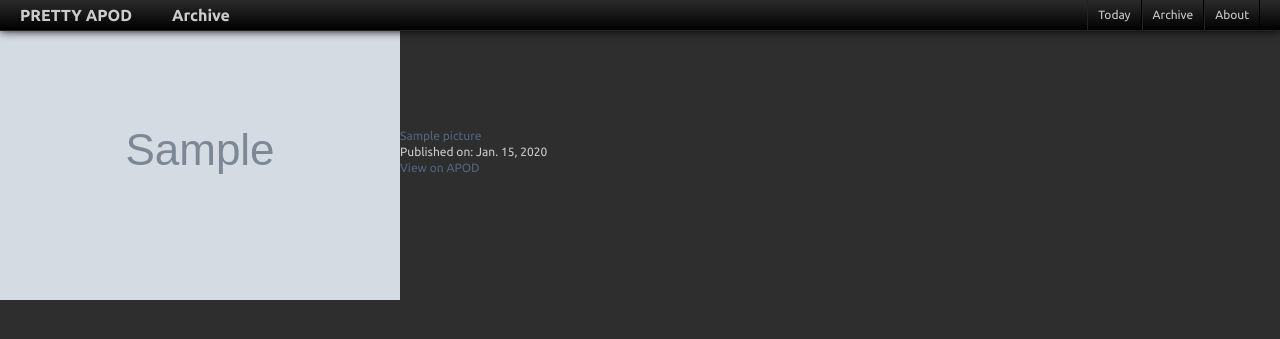
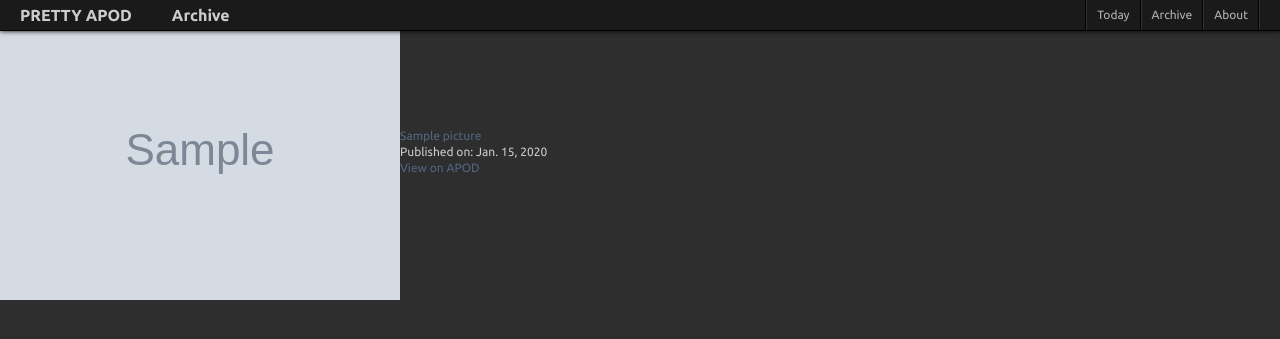
Before and after one commit to doryphores/pretty-apod, a Django app: page /archive/ in a window 1280 px wide. Shown: the top 339 px of the page. Run offline with Django 3.2, Linux system fonts and the light colour scheme; tables that the repository leaves empty hold one stand-in row (values such as "Sample post"); grey boxes marked "Sample" are stand-in pictures; some libraries are stand-ins or nearby versions.

Commit message:
Style tweaks to toolbar and compass improvements

```diff
--- a/compass/sass/_apod.scss
+++ b/compass/sass/_apod.scss
@@ -2,21 +2,21 @@
 
 #apod {
 	position: absolute;
-	top: 31px;
+	top: $toolbar-height + $toolbar-border;
 	left: 0;
 	right: 0;
 	bottom: 0;
 	z-index: 1;
 	overflow: auto;
-	padding: 10px;
+	padding: $viewport-padding;
 	text-align: center;
 
 	// Viewport setup when js is on
 	.js & {
-		top: 41px;
-		left: 10px;
-		right: 10px;
-		bottom: 10px;
+		top: $toolbar-height + $toolbar-border + $viewport-padding;
+		left: $viewport-padding;
+		right: $viewport-padding;
+		bottom: $viewport-padding;
 		padding: 0;
 		overflow: visible;
 	}
@@ -24,7 +24,7 @@
 	// Image
 
 	img {
-		@include box-shadow(black 0 0 20px);
+		@include box-shadow(black 0 0 10px);
 		// Hide initially if js is on (for nice fade effect)
 		.js & {
 			position: absolute;
@@ -50,7 +50,7 @@
 
 	iframe {
 		background: black;
-		@include box-shadow(black 0 0 20px);
+		@include box-shadow(black 0 0 10px);
 		display: block;
 		// Basic positioning when js is off
 		margin: 80px auto 0 auto;
--- a/compass/sass/_base.scss
+++ b/compass/sass/_base.scss
@@ -1,19 +1,27 @@
-/* Colors */
+// Colors
 
-$bg-color  : #171717;
+$bg-color: #2e2e2e;
 $text-color: #cccccc;
 $border-color: #171717;
+$link-color: #516681;
+$link-hover-color: #6699FF;
 
-/* Font sizes */
+// Font sizes
 
 $base-font-size: 12px;
 $base-line-height: 16px;
 
-/* Font faces */
+// Font faces
 
 @import url(http://fonts.googleapis.com/css?family=Ubuntu:400,bold,400italic,bolditalic);
 
-/* Compass extensions */
+// Layout
+
+$toolbar-height: 30px;
+$toolbar-border: 1px;
+$viewport-padding: 10px;
+
+// Compass extensions
 
 @import "compass/reset";
 @import "compass/typography/vertical_rhythm";
--- a/compass/sass/_toolbar.scss
+++ b/compass/sass/_toolbar.scss
@@ -1,18 +1,25 @@
+$bg: darken($bg-color, 8%);
+$bevel-light: lighten($bg, 10%);
+$bevel-dark: darken($bg, 10%);
+$menu-text: darken($text-color, 10%);
+$menu-text-hover: $text-color;
+$menu-hover: darken($bg, 20%);
+
 .toolbar {
 	position: fixed;
 	top: 0;
 	left: 0;
 	right: 0;
 	z-index: 4;
-	height: 30px;
-	border-bottom: 1px solid #222;
-	@include background-image(linear-gradient(#2b2b2b, #000000));
-	@include box-shadow(black 0 0 10px);
+	height: $toolbar-height;
+	background: $bg;
+	border-bottom: $toolbar-border solid black;
+	@include box-shadow(black 0 0 5px);
 
 	.branding,
 	h1 {
-		font-size: 16px;
-		line-height: 30px;
+		@include adjust-font-size-to(16px);
+		line-height: $toolbar-height;
 		font-weight: bold;
 		float: left;
 		margin: 0 20px;
@@ -22,21 +29,23 @@
 		float: right;
 		@include horizontal-list(false);
 		margin: 0 20px;
+		overflow: hidden;
+		border-left: 1px solid $bevel-dark;
+		border-right: 1px solid $bevel-light;
 	}
 
 	li {
-		font-size: 12px;
-		line-height: 30px;
+		line-height: $toolbar-height;
 		a {
 			display: block;
-			color: #cccccc;
+			color: $menu-text;
 			padding: 0 10px;
-			border-left: 1px solid #222;
-			border-right: 1px solid #000;
-			@include single-transition();
+			border-right: 1px solid $bevel-dark;
+			border-left: 1px solid $bevel-light;
+			@include transition(all 0.3s);
 			&:hover {
-				color: #fff;
-				background: #000;
+				color: $menu-text-hover;
+				background: $menu-hover;
 				text-decoration: none;
 			}
 		}
--- a/compass/sass/screen.scss
+++ b/compass/sass/screen.scss
@@ -8,16 +8,17 @@ html {
 
 body {
 	font-family: Ubuntu, sans-serif;
-	background: #2e2e2e;
+	background: $bg-color;
 	color: $text-color;
 	min-width: 900px;
 	min-height: 100%;
 }
 
 a {
-	@include link-colors(#516681, #6699FF);
+	@include link-colors($link-color, $link-hover-color);
 	@include hover-link();
-	@include single-transition(color);
+	outline: none;
+	//@include single-transition(color);
 }
 
 @import "toolbar";
--- a/public/static/css/screen.css
+++ b/public/static/css/screen.css
@@ -1,8 +1,4 @@
-/* Colors */
-/* Font sizes */
-/* Font faces */
 @import url(http://fonts.googleapis.com/css?family=Ubuntu:400,bold,400italic,bolditalic);
-/* Compass extensions */
 @media -sass-debug-info{filename{font-family:file\:\/\/\/var\/lib\/gems\/1\.8\/gems\/compass-0\.11\.5\/frameworks\/compass\/stylesheets\/compass\/reset\/_utilities\.scss}line{font-family:\0000317}}
 html, body, div, span, applet, object, iframe,
 h1, h2, h3, h4, h5, h6, p, blockquote, pre,
@@ -100,14 +96,7 @@ body {
 a {
   color: #516681;
   text-decoration: none;
-  -moz-transition-property: color;
-  -webkit-transition-property: color;
-  -o-transition-property: color;
-  transition-property: color;
-  -moz-transition-duration: 1s;
-  -webkit-transition-duration: 1s;
-  -o-transition-duration: 1s;
-  transition-duration: 1s;
+  outline: none;
 }
 @media -sass-debug-info{filename{font-family:file\:\/\/\/var\/lib\/gems\/1\.8\/gems\/compass-0\.11\.5\/frameworks\/compass\/stylesheets\/compass\/typography\/links\/_link-colors\.scss}line{font-family:\0000324}}
 a:hover {
@@ -118,7 +107,7 @@ a:hover {
   text-decoration: underline;
 }
 
-@media -sass-debug-info{filename{font-family:file\:\/\/\/home\/martin\/Projects\/django\/pretty-apod\/compass\/sass\/_toolbar\.scss}line{font-family:\000031}}
+@media -sass-debug-info{filename{font-family:file\:\/\/\/home\/martin\/Projects\/django\/pretty-apod\/compass\/sass\/_toolbar\.scss}line{font-family:\000038}}
 .toolbar {
   position: fixed;
   top: 0;
@@ -126,28 +115,24 @@ a:hover {
   right: 0;
   z-index: 4;
   height: 30px;
-  border-bottom: 1px solid #222;
-  background-image: -webkit-gradient(linear, 50% 0%, 50% 100%, color-stop(0%, #2b2b2b), color-stop(100%, #000000));
-  background-image: -webkit-linear-gradient(#2b2b2b, #000000);
-  background-image: -moz-linear-gradient(#2b2b2b, #000000);
-  background-image: -o-linear-gradient(#2b2b2b, #000000);
-  background-image: -ms-linear-gradient(#2b2b2b, #000000);
-  background-image: linear-gradient(#2b2b2b, #000000);
-  -moz-box-shadow: black 0 0 10px;
-  -webkit-box-shadow: black 0 0 10px;
-  -o-box-shadow: black 0 0 10px;
-  box-shadow: black 0 0 10px;
+  background: #1a1a1a;
+  border-bottom: 1px solid black;
+  -moz-box-shadow: black 0 0 5px;
+  -webkit-box-shadow: black 0 0 5px;
+  -o-box-shadow: black 0 0 5px;
+  box-shadow: black 0 0 5px;
 }
-@media -sass-debug-info{filename{font-family:file\:\/\/\/home\/martin\/Projects\/django\/pretty-apod\/compass\/sass\/_toolbar\.scss}line{font-family:\0000313}}
+@media -sass-debug-info{filename{font-family:file\:\/\/\/home\/martin\/Projects\/django\/pretty-apod\/compass\/sass\/_toolbar\.scss}line{font-family:\0000320}}
 .toolbar .branding,
 .toolbar h1 {
-  font-size: 16px;
+  font-size: 1.333em;
+  line-height: 2em;
   line-height: 30px;
   font-weight: bold;
   float: left;
   margin: 0 20px;
 }
-@media -sass-debug-info{filename{font-family:file\:\/\/\/home\/martin\/Projects\/django\/pretty-apod\/compass\/sass\/_toolbar\.scss}line{font-family:\0000321}}
+@media -sass-debug-info{filename{font-family:file\:\/\/\/home\/martin\/Projects\/django\/pretty-apod\/compass\/sass\/_toolbar\.scss}line{font-family:\0000328}}
 .toolbar ul {
   float: right;
   margin: 0;
@@ -156,6 +141,9 @@ a:hover {
   overflow: hidden;
   *zoom: 1;
   margin: 0 20px;
+  overflow: hidden;
+  border-left: 1px solid black;
+  border-right: 1px solid #333333;
 }
 @media -sass-debug-info{filename{font-family:file\:\/\/\/var\/lib\/gems\/1\.8\/gems\/compass-0\.11\.5\/frameworks\/compass\/stylesheets\/compass\/typography\/lists\/_horizontal-list\.scss}line{font-family:\0000360}}
 .toolbar ul li {
@@ -166,31 +154,26 @@ a:hover {
   display: inline;
   float: left;
 }
-@media -sass-debug-info{filename{font-family:file\:\/\/\/home\/martin\/Projects\/django\/pretty-apod\/compass\/sass\/_toolbar\.scss}line{font-family:\0000327}}
+@media -sass-debug-info{filename{font-family:file\:\/\/\/home\/martin\/Projects\/django\/pretty-apod\/compass\/sass\/_toolbar\.scss}line{font-family:\0000337}}
 .toolbar li {
-  font-size: 12px;
   line-height: 30px;
 }
-@media -sass-debug-info{filename{font-family:file\:\/\/\/home\/martin\/Projects\/django\/pretty-apod\/compass\/sass\/_toolbar\.scss}line{font-family:\0000330}}
+@media -sass-debug-info{filename{font-family:file\:\/\/\/home\/martin\/Projects\/django\/pretty-apod\/compass\/sass\/_toolbar\.scss}line{font-family:\0000339}}
 .toolbar li a {
   display: block;
+  color: #b3b3b3;
+  padding: 0 10px;
+  border-right: 1px solid black;
+  border-left: 1px solid #333333;
+  -moz-transition: all 0.3s;
+  -webkit-transition: all 0.3s;
+  -o-transition: all 0.3s;
+  transition: all 0.3s;
+}
+@media -sass-debug-info{filename{font-family:file\:\/\/\/home\/martin\/Projects\/django\/pretty-apod\/compass\/sass\/_toolbar\.scss}line{font-family:\0000346}}
+.toolbar li a:hover {
   color: #cccccc;
-  padding: 0 10px;
-  border-left: 1px solid #222;
-  border-right: 1px solid #000;
-  -moz-transition-property: all;
-  -webkit-transition-property: all;
-  -o-transition-property: all;
-  transition-property: all;
-  -moz-transition-duration: 1s;
-  -webkit-transition-duration: 1s;
-  -o-transition-duration: 1s;
-  transition-duration: 1s;
-}
-@media -sass-debug-info{filename{font-family:file\:\/\/\/home\/martin\/Projects\/django\/pretty-apod\/compass\/sass\/_toolbar\.scss}line{font-family:\0000337}}
-.toolbar li a:hover {
-  color: #fff;
-  background: #000;
+  background: black;
   text-decoration: none;
 }
 
@@ -217,10 +200,10 @@ a:hover {
 }
 @media -sass-debug-info{filename{font-family:file\:\/\/\/home\/martin\/Projects\/django\/pretty-apod\/compass\/sass\/_apod\.scss}line{font-family:\0000326}}
 #apod img {
-  -moz-box-shadow: black 0 0 20px;
-  -webkit-box-shadow: black 0 0 20px;
-  -o-box-shadow: black 0 0 20px;
-  box-shadow: black 0 0 20px;
+  -moz-box-shadow: black 0 0 10px;
+  -webkit-box-shadow: black 0 0 10px;
+  -o-box-shadow: black 0 0 10px;
+  box-shadow: black 0 0 10px;
 }
 @media -sass-debug-info{filename{font-family:file\:\/\/\/home\/martin\/Projects\/django\/pretty-apod\/compass\/sass\/_apod\.scss}line{font-family:\0000329}}
 .js #apod img {
@@ -250,10 +233,10 @@ a:hover {
 @media -sass-debug-info{filename{font-family:file\:\/\/\/home\/martin\/Projects\/django\/pretty-apod\/compass\/sass\/_apod\.scss}line{font-family:\0000351}}
 #apod iframe {
   background: black;
-  -moz-box-shadow: black 0 0 20px;
-  -webkit-box-shadow: black 0 0 20px;
-  -o-box-shadow: black 0 0 20px;
-  box-shadow: black 0 0 20px;
+  -moz-box-shadow: black 0 0 10px;
+  -webkit-box-shadow: black 0 0 10px;
+  -o-box-shadow: black 0 0 10px;
+  box-shadow: black 0 0 10px;
   display: block;
   margin: 80px auto 0 auto;
 }
```
